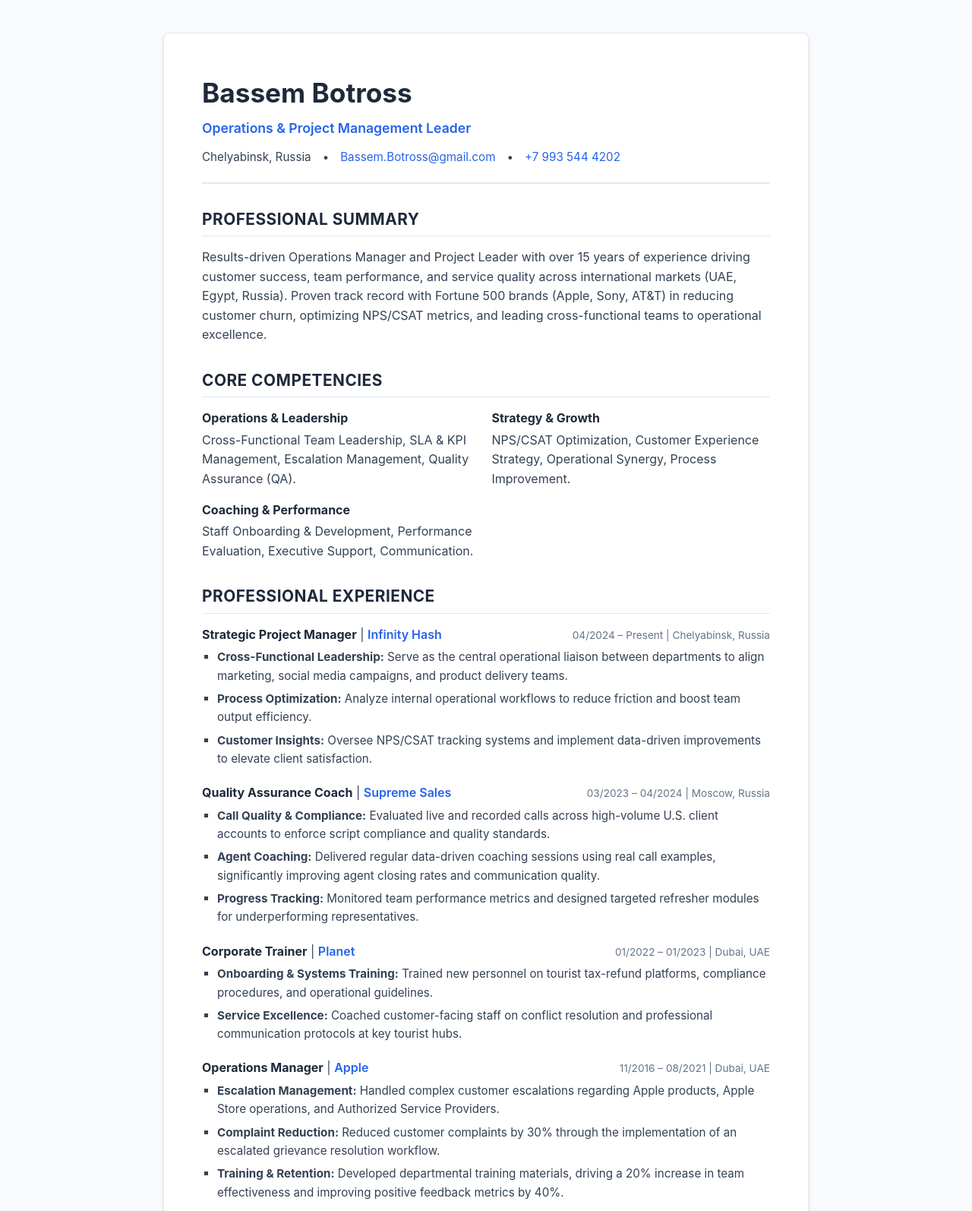
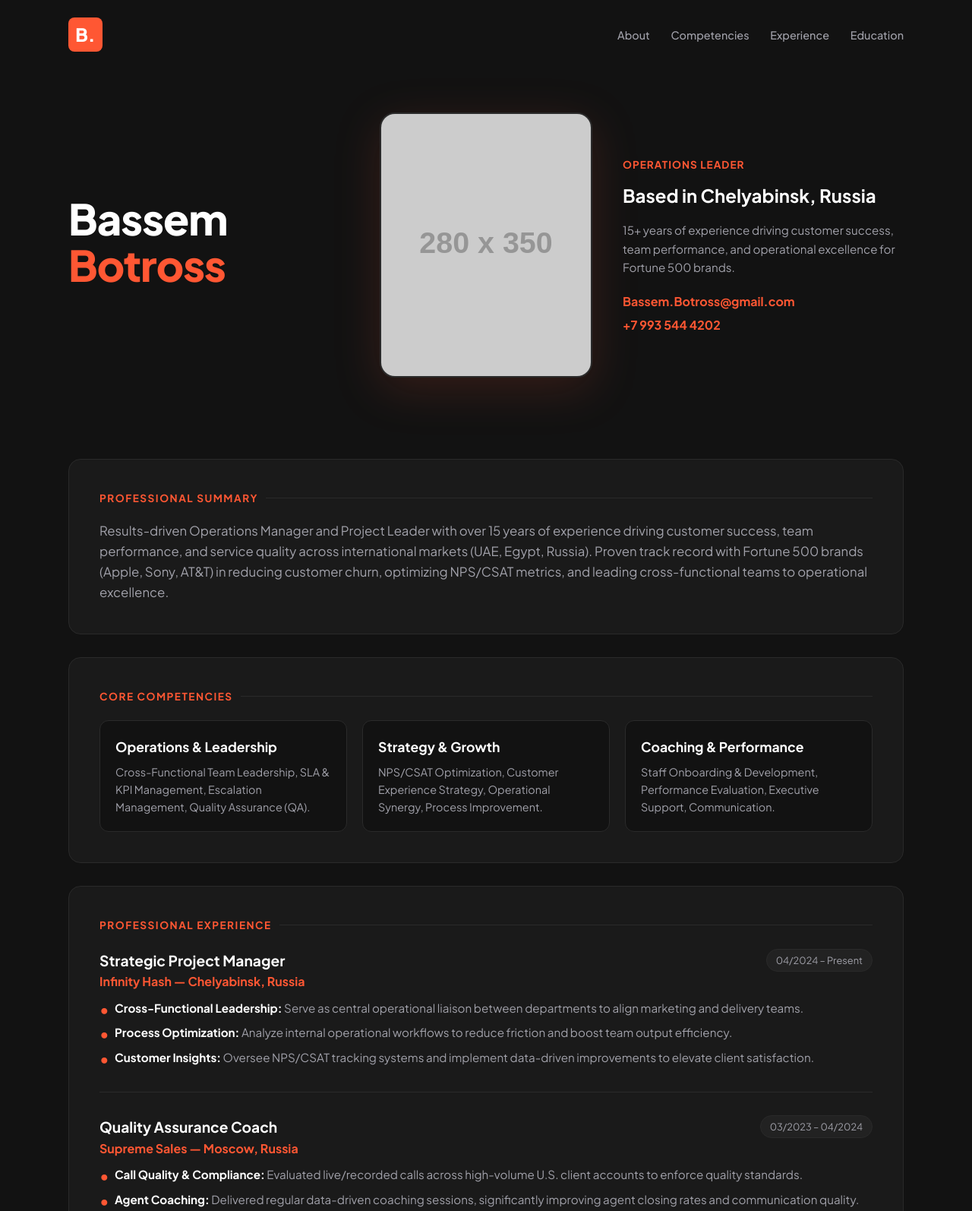
Before and after one commit to Bassem-Botross/Bassem-Botross.github.io, a plain HTML site: page index.html in a window 1280 px wide. Shown: the part 17-1611 px from the top of the page at 76% size. Drawn offline with Linux system fonts and the light colour scheme; placeholder pictures from the web are drawn by us.

Commit message:
index.html

```diff
--- a/index.html
+++ b/index.html
@@ -3,15 +3,21 @@
 <head>
     <meta charset="UTF-8">
     <meta name="viewport" content="width=device-width, initial-scale=1.0">
-    <title>Bassem Botross | Operations & Project Management Leader</title>
+    <title>Bassem Botross | Operations Leader</title>
+    <!-- Google Fonts matching the reference design -->
+    <link rel="preconnect" href="https://fonts.googleapis.com">
+    <link rel="preconnect" href="https://fonts.gstatic.com" crossorigin>
+    <link href="https://fonts.googleapis.com/css2?family=Plus+Jakarta+Sans:wght@400;500;700;800&display=swap" rel="stylesheet">
     <style>
         :root {
-            --primary: #1e293b;
-            --accent: #2563eb;
-            --text: #334155;
-            --bg: #f8fafc;
-            --card: #ffffff;
-            --border: #e2e8f0;
+            --bg-dark: #121212;
+            --card-dark: #1a1a1a;
+            --card-border: #2a2a2a;
+            --accent-orange: #ff5733;
+            --accent-mint: #00e6a8;
+            --text-main: #ffffff;
+            --text-muted: #a1a1aa;
+            --font-family: 'Plus Jakarta Sans', -apple-system, sans-serif;
         }
 
         * {
@@ -21,132 +27,249 @@
         }
 
         body {
-            font-family: -apple-system, BlinkMacSystemFont, "Segoe UI", Roboto, Helvetica, Arial, sans-serif;
+            font-family: var(--font-family);
+            background-color: var(--bg-dark);
+            color: var(--text-main);
             line-height: 1.6;
-            color: var(--text);
-            background-color: var(--bg);
             padding: 20px;
         }
 
         .container {
-            max-width: 850px;
-            margin: 40px auto;
-            background: var(--card);
-            padding: 50px;
-            border-radius: 8px;
-            box-shadow: 0 4px 6px -1px rgba(0,0,0,0.1), 0 2px 4px -1px rgba(0,0,0,0.06);
-            border: 1px solid var(--border);
+            max-width: 1100px;
+            margin: 0 auto;
         }
 
-        header {
-            border-bottom: 2px solid var(--border);
-            padding-bottom: 20px;
+        /* Top Bar Navigation */
+        nav {
+            display: flex;
+            justify-content: space-between;
+            align-items: center;
+            padding: 20px 0 40px 0;
+        }
+
+        .logo {
+            font-weight: 800;
+            font-size: 1.5rem;
+            background: var(--accent-orange);
+            color: white;
+            width: 45px;
+            height: 45px;
+            display: flex;
+            align-items: center;
+            justify-content: center;
+            border-radius: 8px;
+        }
+
+        .nav-links a {
+            color: var(--text-muted);
+            text-decoration: none;
+            margin-left: 25px;
+            font-size: 0.9rem;
+            font-weight: 500;
+            transition: color 0.3s;
+        }
+
+        .nav-links a:hover {
+            color: var(--accent-orange);
+        }
+
+        /* Hero Section */
+        .hero {
+            display: grid;
+            grid-template-columns: 1fr 320px 1fr;
+            gap: 20px;
+            align-items: center;
+            margin-bottom: 60px;
+            padding: 40px 0;
+        }
+
+        .hero-left h1 {
+            font-size: 3.5rem;
+            font-weight: 800;
+            line-height: 1.1;
+            letter-spacing: -1px;
+            margin-bottom: 15px;
+        }
+
+        .hero-left .highlight {
+            color: var(--accent-orange);
+        }
+
+        .hero-photo-wrapper {
+            position: relative;
+            text-align: center;
+        }
+
+        .profile-img {
+            width: 100%;
+            max-width: 280px;
+            height: auto;
+            border-radius: 20px;
+            filter: drop-shadow(0 15px 30px rgba(255, 87, 51, 0.15));
+            border: 2px solid var(--card-border);
+            background: #222;
+        }
+
+        .hero-right .role-badge {
+            color: var(--accent-orange);
+            font-size: 0.85rem;
+            font-weight: 700;
+            text-transform: uppercase;
+            letter-spacing: 1px;
+            margin-bottom: 10px;
+            display: block;
+        }
+
+        .hero-right h2 {
+            font-size: 1.5rem;
+            font-weight: 700;
+            margin-bottom: 15px;
+        }
+
+        .hero-right p {
+            color: var(--text-muted);
+            font-size: 0.95rem;
+            margin-bottom: 20px;
+        }
+
+        .contact-list a {
+            color: var(--accent-orange);
+            text-decoration: none;
+            display: block;
+            margin-bottom: 5px;
+            font-weight: 600;
+        }
+
+        /* Core Section Layout */
+        section {
+            background: var(--card-dark);
+            border: 1px solid var(--card-border);
+            border-radius: 16px;
+            padding: 40px;
             margin-bottom: 30px;
         }
 
-        h1 {
-            color: var(--primary);
-            font-size: 2.2rem;
-            margin-bottom: 5px;
+        .section-title {
+            font-size: 0.85rem;
+            color: var(--accent-orange);
+            text-transform: uppercase;
+            letter-spacing: 1.5px;
+            font-weight: 700;
+            margin-bottom: 20px;
+            display: flex;
+            align-items: center;
+            gap: 10px;
         }
 
-        .subtitle {
-            font-size: 1.1rem;
-            color: var(--accent);
-            font-weight: 600;
-            margin-bottom: 12px;
+        .section-title::after {
+            content: '';
+            flex-grow: 1;
+            height: 1px;
+            background: var(--card-border);
         }
 
-        .contact-info {
-            display: flex;
-            flex-wrap: wrap;
-            gap: 15px;
-            font-size: 0.95rem;
+        /* Competencies Grid */
+        .skills-grid {
+            display: grid;
+            grid-template-columns: repeat(auto-fit, minmax(280px, 1fr));
+            gap: 20px;
         }
 
-        .contact-info a {
-            color: var(--accent);
-            text-decoration: none;
+        .skill-card {
+            background: #121212;
+            padding: 20px;
+            border-radius: 12px;
+            border: 1px solid var(--card-border);
         }
 
-        .contact-info a:hover {
-            text-decoration: underline;
+        .skill-card h3 {
+            font-size: 1.1rem;
+            margin-bottom: 8px;
+            color: var(--text-main);
         }
 
-        section {
-            margin-bottom: 30px;
+        .skill-card p {
+            color: var(--text-muted);
+            font-size: 0.9rem;
         }
 
-        h2 {
-            color: var(--primary);
-            font-size: 1.3rem;
-            text-transform: uppercase;
-            letter-spacing: 0.5px;
-            border-bottom: 1px solid var(--border);
-            padding-bottom: 5px;
-            margin-bottom: 15px;
+        /* Experience Items */
+        .job-item {
+            margin-bottom: 30px;
+            padding-bottom: 25px;
+            border-bottom: 1px solid var(--card-border);
         }
 
-        .skills-grid {
-            display: grid;
-            grid-template-columns: repeat(auto-fit, minmax(240px, 1fr));
-            gap: 15px;
-        }
-
-        .skill-category strong {
-            color: var(--primary);
-            display: block;
-            margin-bottom: 3px;
-        }
-
-        .job {
-            margin-bottom: 20px;
+        .job-item:last-child {
+            margin-bottom: 0;
+            padding-bottom: 0;
+            border-bottom: none;
         }
 
         .job-header {
             display: flex;
             justify-content: space-between;
-            align-items: baseline;
+            align-items: flex-start;
+            margin-bottom: 10px;
             flex-wrap: wrap;
-            margin-bottom: 5px;
         }
 
         .job-title {
-            font-weight: bold;
-            color: var(--primary);
+            font-size: 1.2rem;
+            font-weight: 700;
         }
 
-        .company {
-            color: var(--accent);
+        .company-name {
+            color: var(--accent-orange);
             font-weight: 600;
         }
 
-        .date-location {
-            font-size: 0.85rem;
-            color: #64748b;
+        .date-badge {
+            background: #222;
+            color: var(--text-muted);
+            padding: 4px 12px;
+            border-radius: 20px;
+            font-size: 0.8rem;
+            border: 1px solid var(--card-border);
         }
 
-        ul {
-            list-style-type: square;
-            margin-left: 20px;
+        ul.job-bullets {
+            list-style: none;
+            padding-left: 0;
         }
 
-        li {
-            margin-bottom: 6px;
+        ul.job-bullets li {
+            position: relative;
+            padding-left: 20px;
+            color: var(--text-muted);
             font-size: 0.95rem;
+            margin-bottom: 8px;
         }
 
-        .edu-item, .lang-item {
-            margin-bottom: 10px;
+        ul.job-bullets li::before {
+            content: '•';
+            color: var(--accent-orange);
+            font-weight: bold;
+            font-size: 1.2rem;
+            position: absolute;
+            left: 0;
+            top: -2px;
         }
 
-        @media (max-width: 600px) {
-            .container {
-                padding: 25px;
-                margin: 10px auto;
+        ul.job-bullets li strong {
+            color: var(--text-main);
+        }
+
+        @media (max-width: 900px) {
+            .hero {
+                grid-template-columns: 1fr;
+                text-align: center;
             }
-            .job-header {
-                flex-direction: column;
+            .hero-left h1 {
+                font-size: 2.5rem;
+            }
+            .hero-photo-wrapper {
+                order: -1;
             }
         }
     </style>
@@ -154,128 +277,167 @@
 <body>
 
 <div class="container">
-    <header>
-        <h1>Bassem Botross</h1>
-        <div class="subtitle">Operations & Project Management Leader</div>
-        <div class="contact-info">
-            <span>Chelyabinsk, Russia</span>
-            <span>•</span>
-            <a href="mailto:Bassem.Botross@gmail.com">Bassem.Botross@gmail.com</a>
-            <span>•</span>
-            <a href="tel:+79935444202">+7 993 544 4202</a>
+    <nav>
+        <div class="logo">B.</div>
+        <div class="nav-links">
+            <a href="#summary">About</a>
+            <a href="#skills">Competencies</a>
+            <a href="#experience">Experience</a>
+            <a href="#education">Education</a>
+        </div>
+    </nav>
+
+    <!-- Hero Section with Photo Integration -->
+    <header class="hero">
+        <div class="hero-left">
+            <h1>Bassem<br><span class="highlight">Botross</span></h1>
+        </div>
+        <div class="hero-photo-wrapper">
+            <!-- Upload your photo named 'profile.jpg' or use your GitHub direct image URL -->
+            <img src="profile.jpg" alt="Bassem Botross" class="profile-img" onerror="this.src='https://via.placeholder.com/280x350/1a1a1a/ff5733?text=Bassem+Botross'">
+        </div>
+        <div class="hero-right">
+            <span class="role-badge">Operations Leader</span>
+            <h2>Based in Chelyabinsk, Russia</h2>
+            <p>15+ years of experience driving customer success, team performance, and operational excellence for Fortune 500 brands.</p>
+            <div class="contact-list">
+                <a href="mailto:Bassem.Botross@gmail.com">Bassem.Botross@gmail.com</a>
+                <a href="tel:+79935444202">+7 993 544 4202</a>
+            </div>
         </div>
     </header>
 
-    <section>
-        <h2>Professional Summary</h2>
-        <p>Results-driven Operations Manager and Project Leader with over 15 years of experience driving customer success, team performance, and service quality across international markets (UAE, Egypt, Russia). Proven track record with Fortune 500 brands (Apple, Sony, AT&T) in reducing customer churn, optimizing NPS/CSAT metrics, and leading cross-functional teams to operational excellence.</p>
+    <!-- Summary -->
+    <section id="summary">
+        <div class="section-title">Professional Summary</div>
+        <p style="color: var(--text-muted); font-size: 1.05rem;">
+            Results-driven Operations Manager and Project Leader with over 15 years of experience driving customer success, team performance, and service quality across international markets (UAE, Egypt, Russia). Proven track record with Fortune 500 brands (Apple, Sony, AT&T) in reducing customer churn, optimizing NPS/CSAT metrics, and leading cross-functional teams to operational excellence.
+        </p>
     </section>
 
-    <section>
-        <h2>Core Competencies</h2>
+    <!-- Core Competencies -->
+    <section id="skills">
+        <div class="section-title">Core Competencies</div>
         <div class="skills-grid">
-            <div class="skill-category">
-                <strong>Operations & Leadership</strong>
-                Cross-Functional Team Leadership, SLA & KPI Management, Escalation Management, Quality Assurance (QA).
+            <div class="skill-card">
+                <h3>Operations & Leadership</h3>
+                <p>Cross-Functional Team Leadership, SLA & KPI Management, Escalation Management, Quality Assurance (QA).</p>
             </div>
-            <div class="skill-category">
-                <strong>Strategy & Growth</strong>
-                NPS/CSAT Optimization, Customer Experience Strategy, Operational Synergy, Process Improvement.
+            <div class="skill-card">
+                <h3>Strategy & Growth</h3>
+                <p>NPS/CSAT Optimization, Customer Experience Strategy, Operational Synergy, Process Improvement.</p>
             </div>
-            <div class="skill-category">
-                <strong>Coaching & Performance</strong>
-                Staff Onboarding & Development, Performance Evaluation, Executive Support, Communication.
+            <div class="skill-card">
+                <h3>Coaching & Performance</h3>
+                <p>Staff Onboarding & Development, Performance Evaluation, Executive Support, Communication.</p>
             </div>
         </div>
     </section>
 
-    <section>
-        <h2>Professional Experience</h2>
+    <!-- Experience -->
+    <section id="experience">
+        <div class="section-title">Professional Experience</div>
 
-        <div class="job">
+        <div class="job-item">
             <div class="job-header">
-                <div><span class="job-title">Strategic Project Manager</span> | <span class="company">Infinity Hash</span></div>
-                <div class="date-location">04/2024 – Present | Chelyabinsk, Russia</div>
+                <div>
+                    <div class="job-title">Strategic Project Manager</div>
+                    <div class="company-name">Infinity Hash — Chelyabinsk, Russia</div>
+                </div>
+                <span class="date-badge">04/2024 – Present</span>
             </div>
-            <ul>
-                <li><strong>Cross-Functional Leadership:</strong> Serve as the central operational liaison between departments to align marketing, social media campaigns, and product delivery teams.</li>
+            <ul class="job-bullets">
+                <li><strong>Cross-Functional Leadership:</strong> Serve as central operational liaison between departments to align marketing and delivery teams.</li>
                 <li><strong>Process Optimization:</strong> Analyze internal operational workflows to reduce friction and boost team output efficiency.</li>
                 <li><strong>Customer Insights:</strong> Oversee NPS/CSAT tracking systems and implement data-driven improvements to elevate client satisfaction.</li>
             </ul>
         </div>
 
-        <div class="job">
+        <div class="job-item">
             <div class="job-header">
-                <div><span class="job-title">Quality Assurance Coach</span> | <span class="company">Supreme Sales</span></div>
-                <div class="date-location">03/2023 – 04/2024 | Moscow, Russia</div>
+                <div>
+                    <div class="job-title">Quality Assurance Coach</div>
+                    <div class="company-name">Supreme Sales — Moscow, Russia</div>
+                </div>
+                <span class="date-badge">03/2023 – 04/2024</span>
             </div>
-            <ul>
-                <li><strong>Call Quality & Compliance:</strong> Evaluated live and recorded calls across high-volume U.S. client accounts to enforce script compliance and quality standards.</li>
-                <li><strong>Agent Coaching:</strong> Delivered regular data-driven coaching sessions using real call examples, significantly improving agent closing rates and communication quality.</li>
-                <li><strong>Progress Tracking:</strong> Monitored team performance metrics and designed targeted refresher modules for underperforming representatives.</li>
+            <ul class="job-bullets">
+                <li><strong>Call Quality & Compliance:</strong> Evaluated live/recorded calls across high-volume U.S. client accounts to enforce quality standards.</li>
+                <li><strong>Agent Coaching:</strong> Delivered regular data-driven coaching sessions, significantly improving agent closing rates and communication quality.</li>
+                <li><strong>Progress Tracking:</strong> Monitored performance metrics and designed targeted refresher modules for underperforming reps.</li>
             </ul>
         </div>
 
-        <div class="job">
+        <div class="job-item">
             <div class="job-header">
-                <div><span class="job-title">Corporate Trainer</span> | <span class="company">Planet</span></div>
-                <div class="date-location">01/2022 – 01/2023 | Dubai, UAE</div>
+                <div>
+                    <div class="job-title">Corporate Trainer</div>
+                    <div class="company-name">Planet — Dubai, UAE</div>
+                </div>
+                <span class="date-badge">01/2022 – 01/2023</span>
             </div>
-            <ul>
-                <li><strong>Onboarding & Systems Training:</strong> Trained new personnel on tourist tax-refund platforms, compliance procedures, and operational guidelines.</li>
-                <li><strong>Service Excellence:</strong> Coached customer-facing staff on conflict resolution and professional communication protocols at key tourist hubs.</li>
+            <ul class="job-bullets">
+                <li><strong>Onboarding & Systems Training:</strong> Trained new personnel on tourist tax-refund platforms, compliance procedures, and guidelines.</li>
+                <li><strong>Service Excellence:</strong> Coached customer-facing staff on conflict resolution and professional communication protocols.</li>
             </ul>
         </div>
 
-        <div class="job">
+        <div class="job-item">
             <div class="job-header">
-                <div><span class="job-title">Operations Manager</span> | <span class="company">Apple</span></div>
-                <div class="date-location">11/2016 – 08/2021 | Dubai, UAE</div>
+                <div>
+                    <div class="job-title">Operations Manager</div>
+                    <div class="company-name">Apple — Dubai, UAE</div>
+                </div>
+                <span class="date-badge">11/2016 – 08/2021</span>
             </div>
-            <ul>
-                <li><strong>Escalation Management:</strong> Handled complex customer escalations regarding Apple products, Apple Store operations, and Authorized Service Providers.</li>
+            <ul class="job-bullets">
+                <li><strong>Escalation Management:</strong> Handled complex customer escalations regarding Apple products, Apple Store operations, and service providers.</li>
                 <li><strong>Complaint Reduction:</strong> Reduced customer complaints by 30% through the implementation of an escalated grievance resolution workflow.</li>
-                <li><strong>Training & Retention:</strong> Developed departmental training materials, driving a 20% increase in team effectiveness and improving positive feedback metrics by 40%.</li>
+                <li><strong>Training & Retention:</strong> Developed departmental training materials, driving a 20% increase in effectiveness and 40% gain in positive feedback.</li>
             </ul>
         </div>
 
-        <div class="job">
+        <div class="job-item">
             <div class="job-header">
-                <div><span class="job-title">Quality Assurance Specialist</span> | <span class="company">Sony</span></div>
-                <div class="date-location">01/2013 – 10/2016 | Alexandria, Egypt</div>
+                <div>
+                    <div class="job-title">Quality Assurance Specialist</div>
+                    <div class="company-name">Sony — Alexandria, Egypt</div>
+                </div>
+                <span class="date-badge">01/2013 – 10/2016</span>
             </div>
-            <ul>
+            <ul class="job-bullets">
                 <li><strong>Team Leadership:</strong> Led and coached customer support teams, achieving a consistent 95% customer satisfaction score.</li>
-                <li><strong>Performance Coaching:</strong> Evaluated agent performance against standard KBIs, driving a 45% team performance increase over two consecutive years.</li>
+                <li><strong>Performance Coaching:</strong> Evaluated agent performance against KBIs, driving a 45% performance increase over two consecutive years.</li>
             </ul>
         </div>
 
-        <div class="job">
+        <div class="job-item">
             <div class="job-header">
-                <div><span class="job-title">Customer Service Specialist</span> | <span class="company">Sutherland Global Services (AT&T Account)</span></div>
-                <div class="date-location">09/2009 – 11/2013 | Alexandria, Egypt</div>
+                <div>
+                    <div class="job-title">Customer Service Specialist</div>
+                    <div class="company-name">Sutherland Global Services (AT&T Account) — Alexandria, Egypt</div>
+                </div>
+                <span class="date-badge">09/2009 – 11/2013</span>
             </div>
-            <ul>
+            <ul class="job-bullets">
                 <li><strong>Script Development:</strong> Developed a new customer onboarding script adopted account-wide, receiving management commendations.</li>
                 <li><strong>Revenue Growth:</strong> Identified key account requirements and upsold business services, expanding account revenue by 12%.</li>
             </ul>
         </div>
     </section>
 
-    <section>
-        <h2>Education</h2>
-        <div class="edu-item">
-            <strong>Bachelor of Commerce (Major in Accounting)</strong><br>
-            Faculty of Commerce (English Department), Alexandria University (06/2008)
-        </div>
-    </section>
-
-    <section>
-        <h2>Languages</h2>
-        <div class="lang-item">
-            <strong>English:</strong> Fluent / Native Proficiency<br>
-            <strong>Arabic:</strong> Native (Mother Tongue)<br>
-            <strong>Russian:</strong> Basic
+    <!-- Education & Languages -->
+    <section id="education">
+        <div class="section-title">Education & Languages</div>
+        <div class="skills-grid">
+            <div class="skill-card">
+                <h3>Bachelor of Commerce (Major in Accounting)</h3>
+                <p>Faculty of Commerce (English Department), Alexandria University (06/2008)</p>
+            </div>
+            <div class="skill-card">
+                <h3>Languages</h3>
+                <p><strong>English:</strong> Native / Fluent<br><strong>Arabic:</strong> Mother Tongue<br><strong>Russian:</strong> Basic</p>
+            </div>
         </div>
     </section>
 </div>
```
